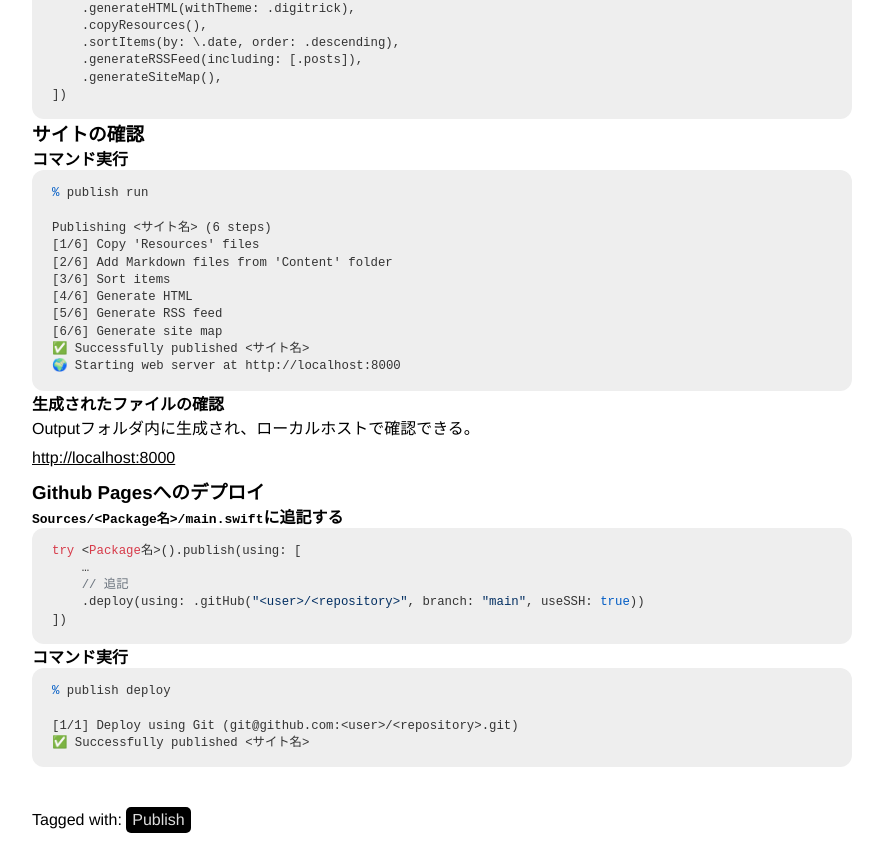
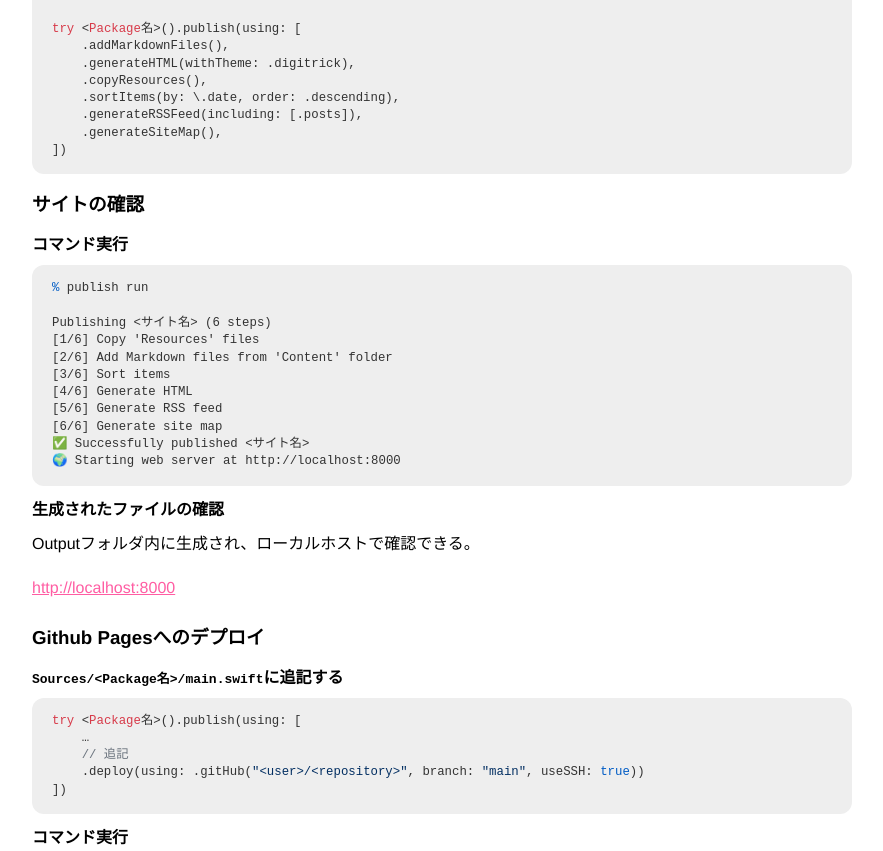
Before and after one commit to digitrick/mds, a plain HTML site: page posts/publish/index.html in a window 1280 px wide. Shown: the part 857-1708 px from the top of the page, without its empty margins (198-1081 px from the left). Drawn offline with Linux system fonts and the light colour scheme.

Commit message:
Publish deploy 2022-08-05 22:58

```diff
--- a/PicolonTheme/highlight.css
+++ b/PicolonTheme/highlight.css
@@ -13,6 +13,7 @@
 .hljs {
   color: #24292e;
   background: #ffffff;
+  border-radius: 20px;
 }
 
 .hljs-doctag,
--- a/PicolonTheme/styles.css
+++ b/PicolonTheme/styles.css
@@ -67,12 +67,20 @@ h2 {
     margin: 20px 0;
 }
 
+h3 {
+    margin: 15px 0;
+}
+
+h4 {
+    margin: 10px 0;
+}
+
 p {
-    margin-bottom: 10px;
+    margin-bottom: 25px;
 }
 
 a {
-    color: inherit;
+    color: #FF5DA3;
 }
 
 .description {
@@ -124,7 +132,7 @@ a {
 }
 
 .content {
-    margin-bottom: 40px;
+    margin-bottom: 20px;
 }
 
 .browse-all {
```
